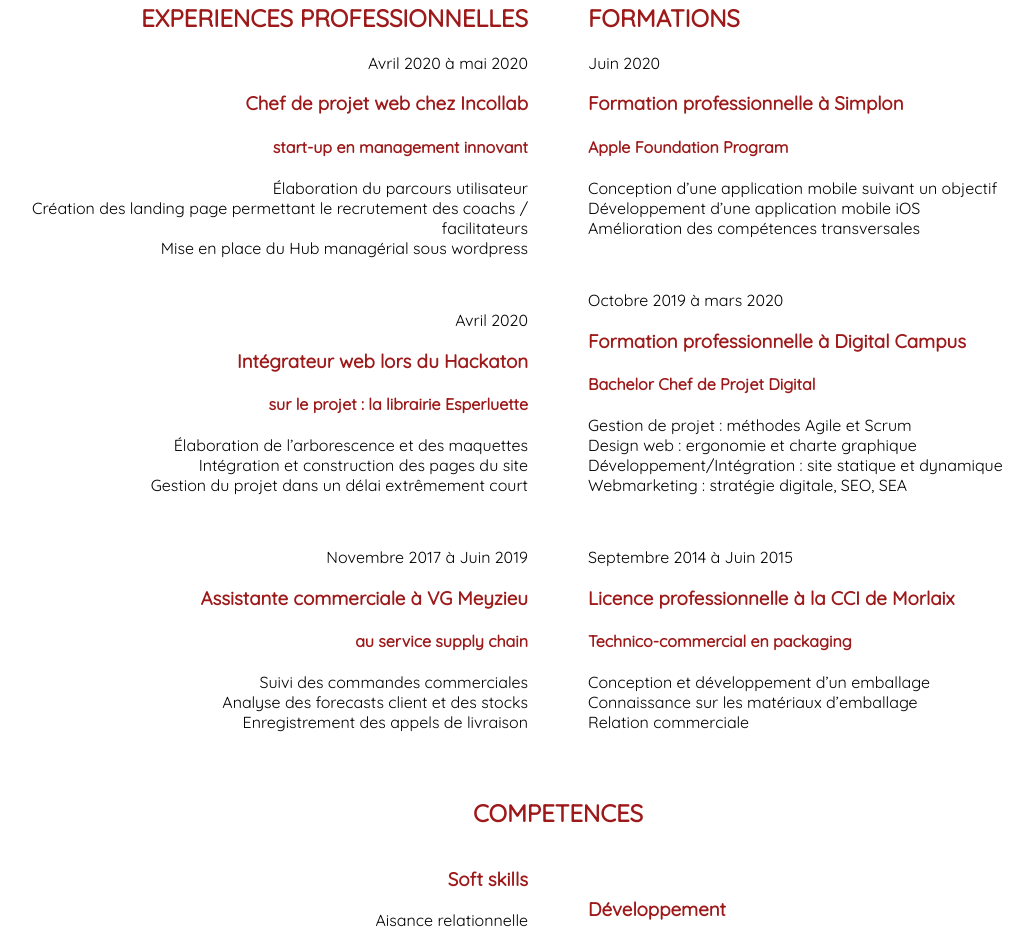
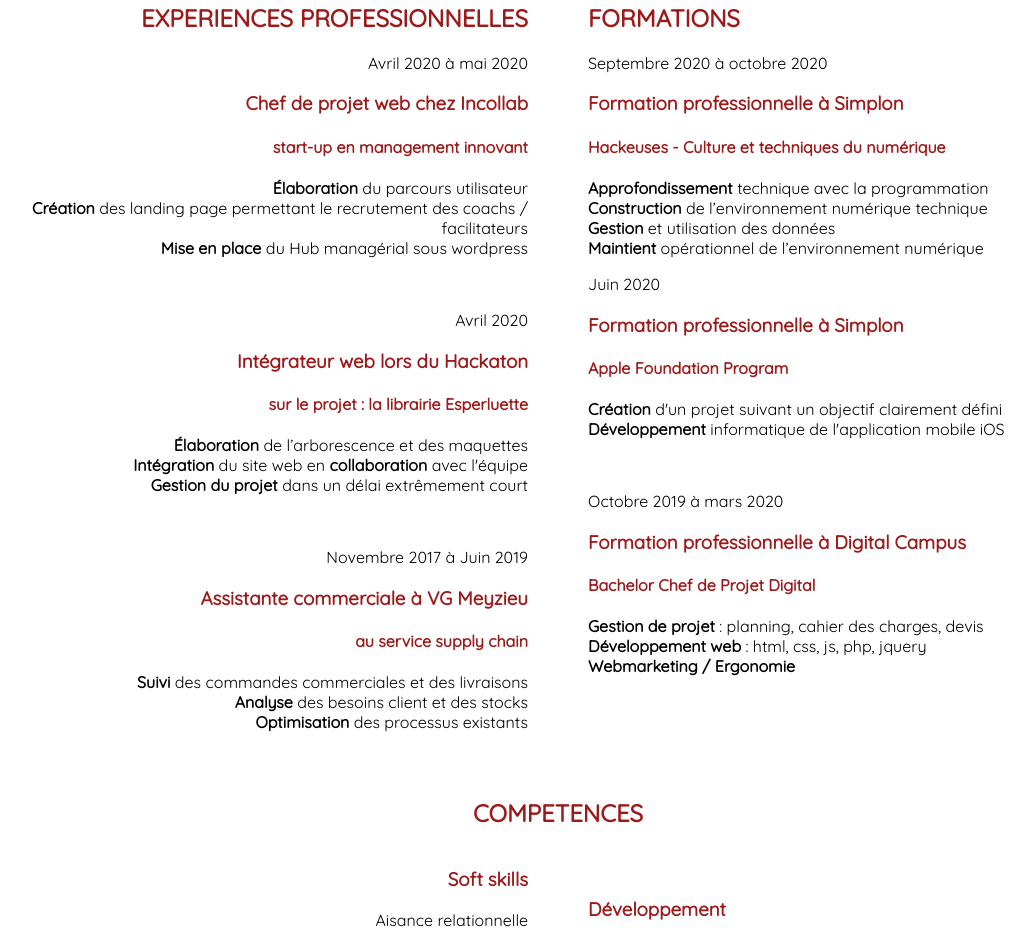
Before and after one commit to abi-38/CV, a plain HTML site: page index.html in a window 1280 px wide. Shown: the part 338-1270 px from the top of the page, without its empty margins (82-1117 px from the left). Drawn offline with Linux system fonts and the light colour scheme.

Commit message:
version4

```diff
--- a/index.html
+++ b/index.html
@@ -32,57 +32,55 @@
                 <h3>Chef de projet web chez Incollab</h3>
                 <h4>start-up en management innovant</h4>
                 <ul>
-                    <li>Élaboration du parcours utilisateur</li>
-                    <li>Création des landing page permettant le recrutement des coachs / facilitateurs</li>
-                    <li>Mise en place du Hub managérial sous wordpress</li>
+                    <li><em>Élaboration</em> du parcours utilisateur</li>
+                    <li><em>Création</em> des landing page permettant le recrutement des coachs / facilitateurs</li>
+                    <li><em>Mise en place</em> du Hub managérial sous wordpress</li>
                 </ul>
                 <br>
                 <p>Avril 2020</p>
                 <h3>Intégrateur web lors du Hackaton</h3>
                 <h4>sur le projet : la librairie Esperluette</h4>
                 <ul>
-                    <li>Élaboration de l’arborescence et des maquettes</li>
-                    <li>Intégration et construction des pages du site</li>
-                    <li>Gestion du projet dans un délai extrêmement court</li>
+                    <li><em>Élaboration</em> de l’arborescence et des maquettes</li>
+                    <li><em>Intégration</em> du site web en <em>collaboration</em> avec l'équipe</li>
+                    <li><em>Gestion du projet</em> dans un délai extrêmement court</li>
                 </ul>
                 <br>
                 <p>Novembre 2017 à Juin 2019</p>
                 <h3>Assistante commerciale à VG Meyzieu</h3>
                 <h4>au service supply chain</h4>
                 <ul>
-                    <li>Suivi des commandes commerciales</li>
-                    <li>Analyse des forecasts client et des stocks</li>
-                    <li>Enregistrement des appels de livraison</li>
+                    <li><em>Suivi</em> des commandes commerciales et des livraisons</li>
+                    <li><em>Analyse</em> des besoins client et des stocks</li>
+                    <li><em>Optimisation</em> des processus existants</li>
                 </ul>
             </article>
             <article id="formations">
                 <h2>FORMATIONS</h2>
+                <p>Septembre 2020 à octobre 2020</p>
+                <h3>Formation professionnelle à Simplon</h3>
+                <h4>Hackeuses - Culture et techniques du numérique</h4>
+                <ul class="puce">
+                    <li><em>Approfondissement</em> technique avec la programmation</li>
+                    <li><em>Construction</em> de l’environnement numérique technique</li>
+                    <li><em>Gestion</em> et utilisation des données</li>
+                    <li><em>Maintient</em> opérationnel de l’environnement numérique</li>
+                </ul>
                 <p>Juin 2020</p>
                 <h3>Formation professionnelle à Simplon</h3>
                 <h4>Apple Foundation Program</h4>
                 <ul class="puce">
-                    <li>Conception d’une application mobile suivant un objectif</li>
-                    <li>Développement d’une application mobile iOS</li>
-                    <li>Amélioration des compétences transversales</li>
+                    <li><em>Création</em> d'un projet suivant un objectif clairement défini</li>
+                    <li><em>Développement</em> informatique de l'application mobile iOS</li>
                 </ul>
                 <br>
                 <p>Octobre 2019 à mars 2020</p>
                 <h3>Formation professionnelle à Digital Campus</h3>
                 <h4>Bachelor Chef de Projet Digital</h4>
                 <ul class="puce">
-                    <li>Gestion de projet : méthodes Agile et Scrum</li>
-                    <li>Design web : ergonomie et charte graphique</li>
-                    <li>Développement/Intégration : site statique et dynamique</li>
-                    <li>Webmarketing : stratégie digitale, SEO, SEA</li>
-                </ul>
-                <br>
-                <p>Septembre 2014 à Juin 2015</p>
-                <h3>Licence professionnelle à la CCI de Morlaix</h3>
-                <h4>Technico-commercial en packaging</h4>
-                <ul class="puce">
-                    <li>Conception et développement d’un emballage</li>
-                    <li>Connaissance sur les matériaux d’emballage</li>
-                    <li>Relation commerciale</li>
+                    <li><em>Gestion de projet</em> : planning, cahier des charges, devis</li>
+                    <li><em>Développement web</em> : html, css, js, php, jquery</li>
+                    <li><em>Webmarketing / Ergonomie</em></li>
                 </ul>
             </article>
         </section>
--- a/style.css
+++ b/style.css
@@ -66,3 +66,8 @@ section article {
     padding-left: 100px;
     padding-right: 100px;
 }
+em {
+    font-family: Quicksand;
+    font-style: normal;
+    font-weight: bold;
+}
```
